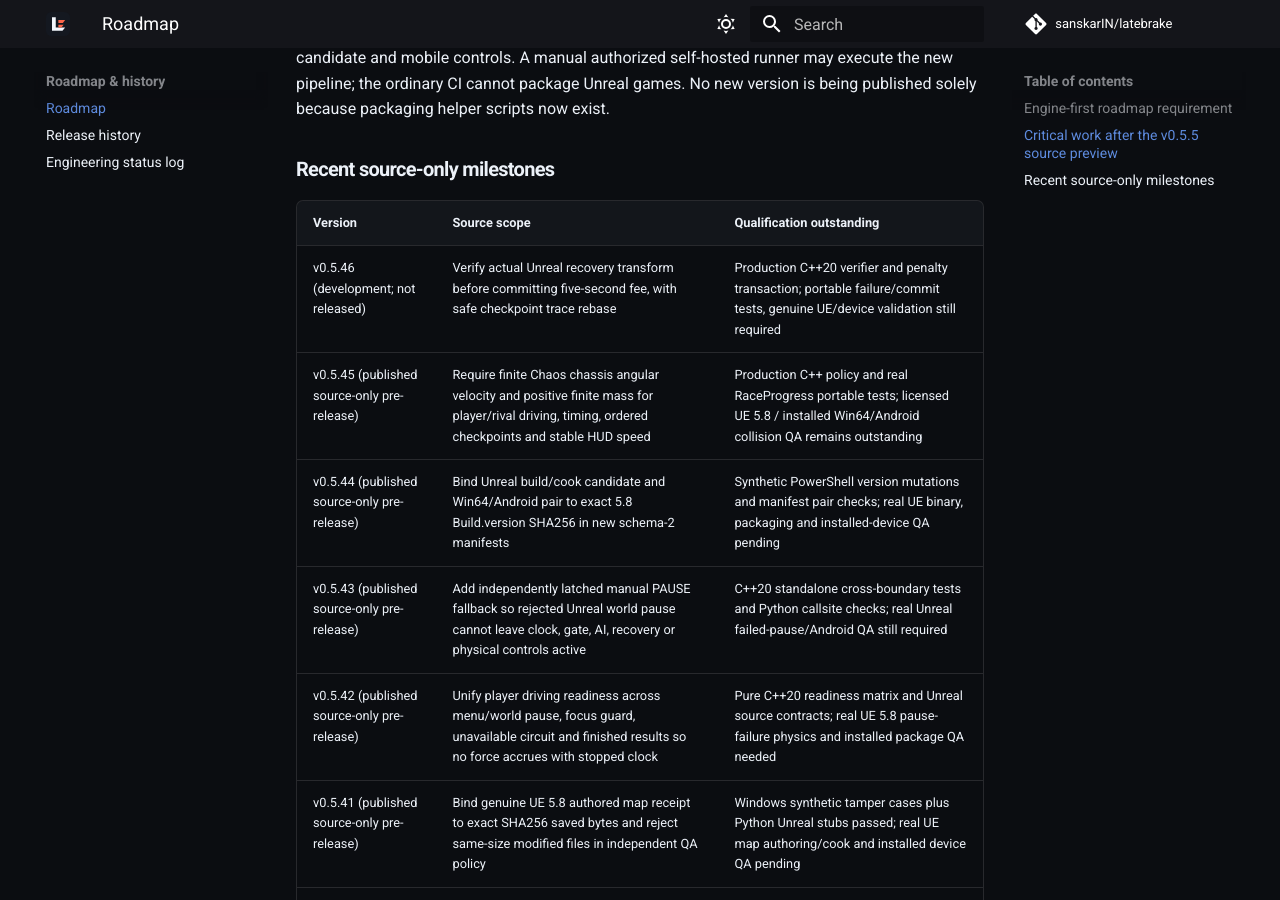
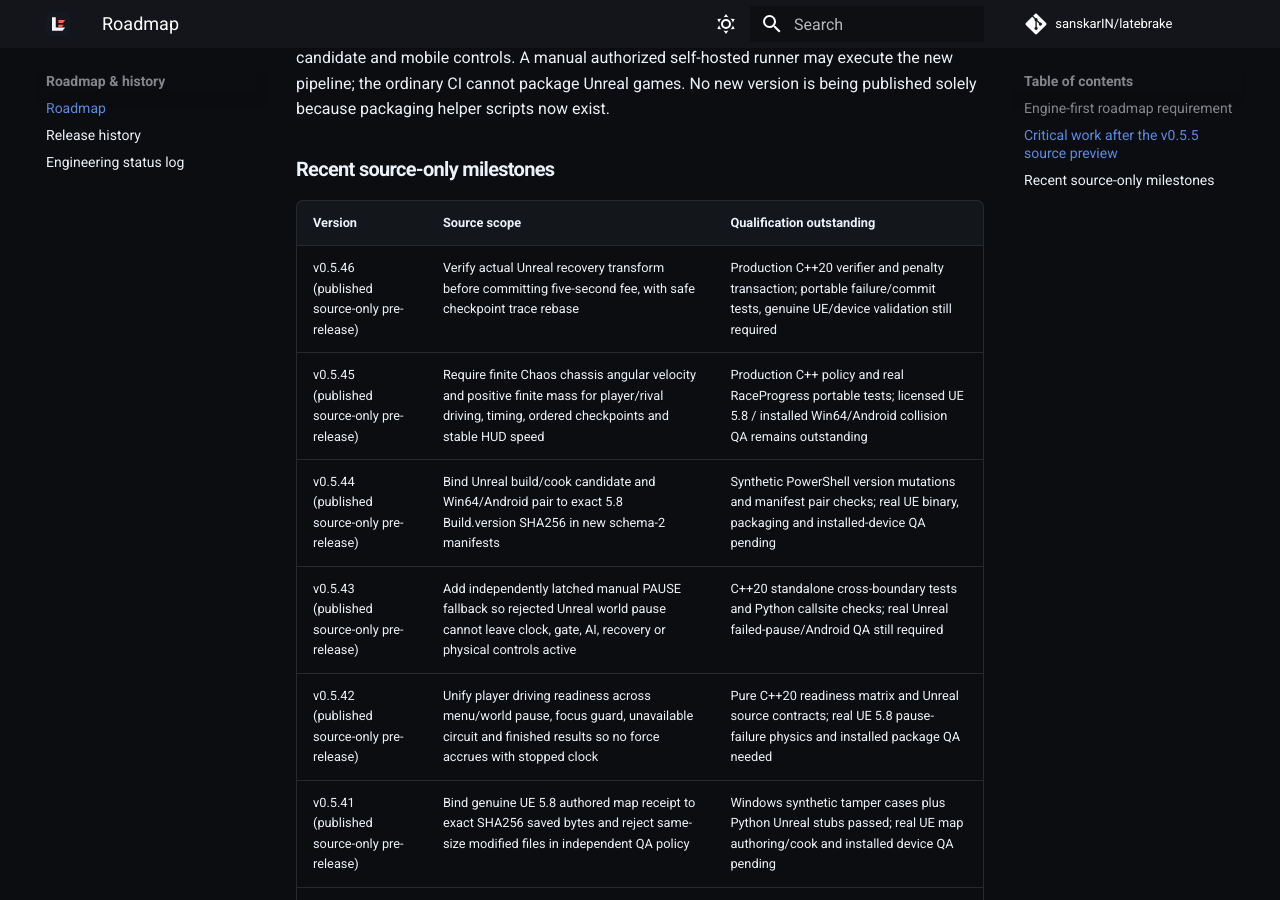
Before and after one commit to sanskarIN/latebrake, an MkDocs documentation site: the page built from docs/ROADMAP.md, in a window 1280 px wide and 900 px high, scrolled down 5350 px. Built offline with MkDocs 1.6.1 and Material for MkDocs 9.7.7, drawn with Linux system fonts in a browser that asks for light colours; comment, search, counter and statistics services are not loaded.

Commit message:
docs(roadmap): distinguish published recovery policy from remaining device QA

```diff
--- a/docs/ROADMAP.md
+++ b/docs/ROADMAP.md
@@ -81,7 +81,7 @@
 
 | Version | Source scope | Qualification outstanding |
 | --- | --- | --- |
-| v0.5.46 (development; not released) | Verify actual Unreal recovery transform before committing five-second fee, with safe checkpoint trace rebase | Production C++20 verifier and penalty transaction; portable failure/commit tests, genuine UE/device validation still required |
+| v0.5.46 (published source-only pre-release) | Verify actual Unreal recovery transform before committing five-second fee, with safe checkpoint trace rebase | Production C++20 verifier and penalty transaction; portable failure/commit tests, genuine UE/device validation still required |
 | v0.5.45 (published source-only pre-release) | Require finite Chaos chassis angular velocity and positive finite mass for player/rival driving, timing, ordered checkpoints and stable HUD speed | Production C++ policy and real RaceProgress portable tests; licensed UE 5.8 / installed Win64/Android collision QA remains outstanding |
 | v0.5.44 (published source-only pre-release) | Bind Unreal build/cook candidate and Win64/Android pair to exact 5.8 Build.version SHA256 in new schema-2 manifests | Synthetic PowerShell version mutations and manifest pair checks; real UE binary, packaging and installed-device QA pending |
 | v0.5.43 (published source-only pre-release) | Add independently latched manual PAUSE fallback so rejected Unreal world pause cannot leave clock, gate, AI, recovery or physical controls active | C++20 standalone cross-boundary tests and Python callsite checks; real Unreal failed-pause/Android QA still required |
```
